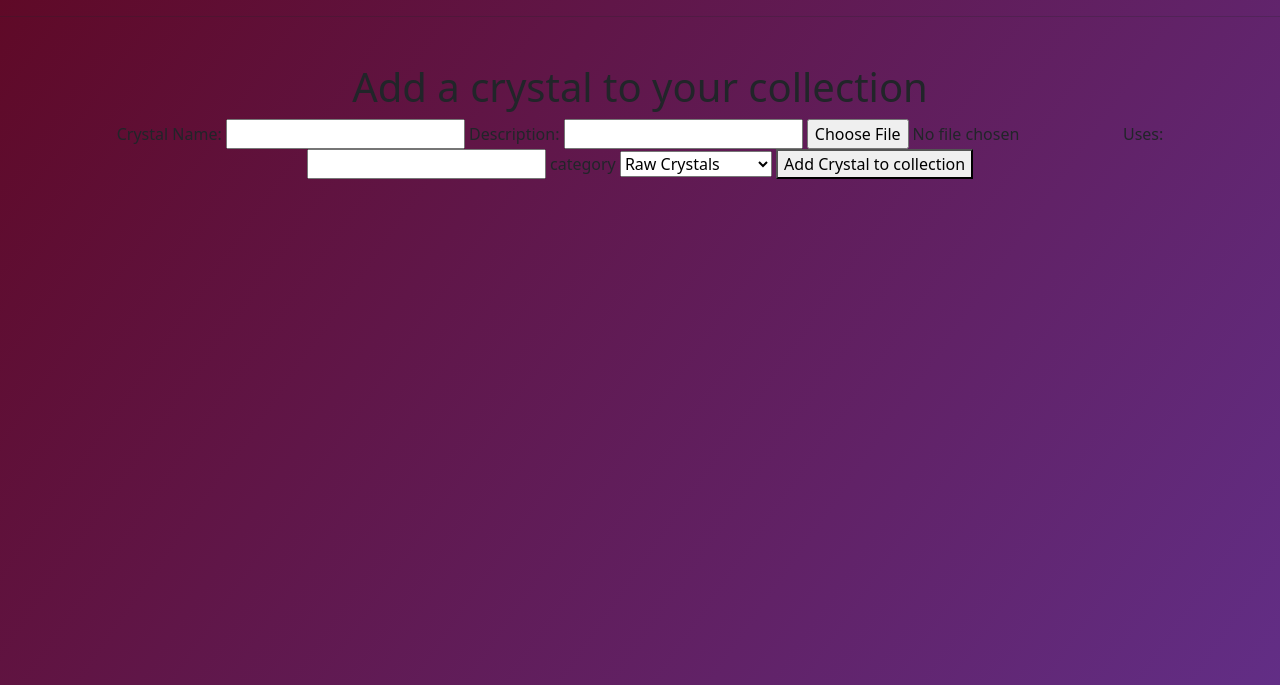
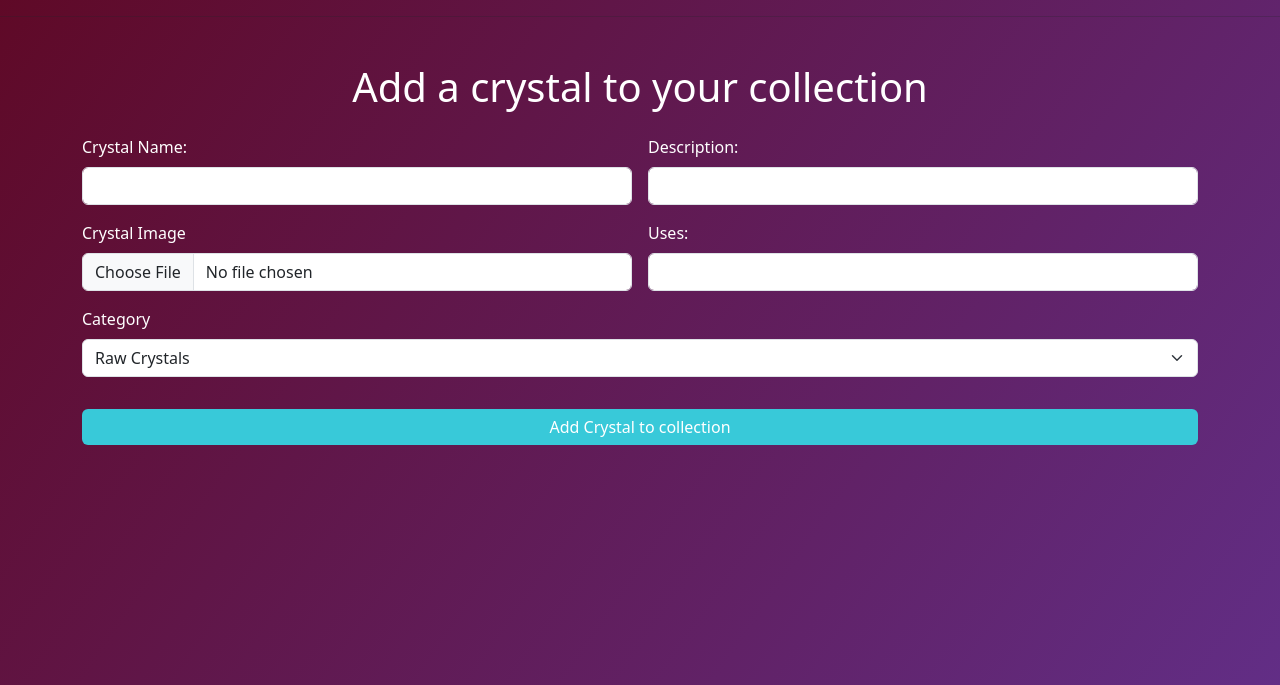
Before and after one commit to Wandalea/APProject, a Flask app: page /insert in a window 1280 px wide. Shown: the part 24-709 px from the top of the page. Run offline with Flask 3, Linux system fonts and the light colour scheme; some libraries are stand-ins or nearby versions.

Commit message:
Use bootstrap to fix form layout

```diff
--- a/Templates/insert.html
+++ b/Templates/insert.html
@@ -3,22 +3,30 @@
 
 {% block content %}
 <div class="page">
-    <h1>Add a crystal to your collection</h1>
+    <div class="container">
+        <h1 class="text-white mb-4">Add a crystal to your collection</h1>
 
         <form method="POST" action="{{ url_for('insert') }}" enctype="multipart/form-data">
-        <label for="name">Crystal Name:</label>
-        <input type="text" id="name" name="name" required>
-
-        <label for="description">Description:</label>
-        <input type="text" id="description" name="description">
-
-        <input type="file" id="image" name="image" required>
-
-        <label for="uses">Uses:</label>
-        <input type="text" id="uses" name="uses">
-
-        <label for="category">category</label>
-        <select id="category" name="category" required>
+            <div class="row g-3">
+                <div class="col-md-6 text-start">
+                    <label class="form-label text-white">Crystal Name:</label>
+                    <input type="text" class="form-control" name="name" required>
+                </div>
+                <div class="col-md-6 text-start">
+                    <label class="form-label text-white">Description:</label>
+                    <input type="text" class="form-control" name="description">
+                </div>
+                <div class="col-md-6 text-start">
+                    <label class="form-label text-white">Crystal Image</label>
+                    <input type="file" class="form-control" name="image" required>
+                </div>
+                <div class="col-md-6 text-start">
+                    <label class="form-label text-white">Uses:</label>
+                    <input type="text" class="form-control" name="uses">
+                </div>
+                <div class="col-12 text-start">
+                    <label class="form-label text-white">Category</label>
+                    <select class="form-select" name="category" required>
                         <option value="Raw Crystals">Raw Crystals</option>
                         <option value="Tumbled Crystals">Tumbled Crystals</option>
                         <option value="Crystal Towers">Crystal Towers</option>
@@ -26,8 +34,12 @@
                         <option value="Crystal Hearts">Crystal Hearts</option>
                         <option value="Crystal Clusters">Crystal Clusters</option>
                     </select>
-
-        <button type="submit">Add Crystal to collection</button>
+                </div>
+                <div class="col-12">
+                    <button type="submit" class="btn btn-primary w-100 mt-3">Add Crystal to collection</button>
+                </div>
+            </div>
         </form>
     </div>
+</div>
 {% endblock %}
```
Lines whose indentation alone changed are shown as unchanged.
